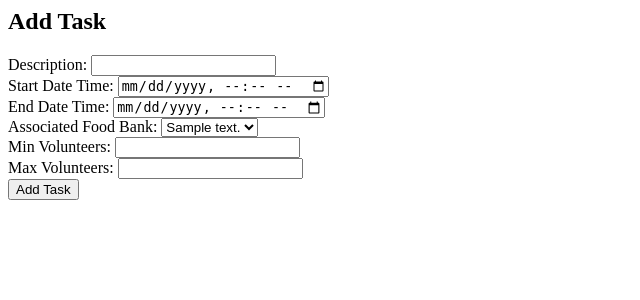
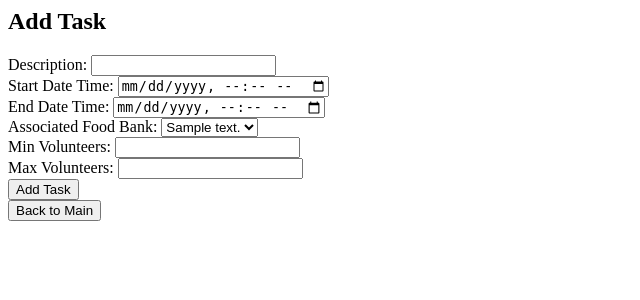
Before and after one commit to maxkooz/foodbank, a Django app: page /task/ in a window 1280 px wide. Shown: the part 207-507 px from the top of the page, without its empty margins (0-640 px from the left). Run offline with Django 4.2, Linux system fonts and the light colour scheme; tables that the repository leaves empty hold one stand-in row (values such as "Sample post").

Commit message:
Added back to main page button to each category's pg

```diff
--- a/foodbank/templates/FoodBank.html
+++ b/foodbank/templates/FoodBank.html
@@ -61,4 +61,6 @@
         <button type="submit" name="add">Add Food Bank</button>
     </form>
 </body>
+
+<button onclick="location.href='{% url 'main_page' %}'">Back to Main</button>
 </html>
--- a/foodbank/templates/FoodItem.html
+++ b/foodbank/templates/FoodItem.html
@@ -99,5 +99,7 @@
         </select><br>
         <button type="submit" name="add">Add Food Item</button>
     </form>
+
+<button onclick="location.href='{% url 'main_page' %}'">Back to Main</button>
 </body>
 </html>
--- a/foodbank/templates/distributed_food_item.html
+++ b/foodbank/templates/distributed_food_item.html
@@ -63,4 +63,6 @@
         <button type="submit" name="add">Add Distributed Food Item</button>
     </form>
 </body>
+
+<button onclick="location.href='{% url 'main_page' %}'">Back to Main</button>
 </html>
--- a/foodbank/templates/donator.html
+++ b/foodbank/templates/donator.html
@@ -51,4 +51,6 @@
         <button type="submit" name="add">Add Donator</button>
     </form>
 </body>
+
+<button onclick="location.href='{% url 'main_page' %}'">Back to Main</button>
 </html>
--- a/foodbank/templates/foodgroup.html
+++ b/foodbank/templates/foodgroup.html
@@ -38,5 +38,7 @@
         <input type="text" id="name" name="name"><br>
         <button type="submit" name="add">Add Food Group</button>
     </form>
+
+<button onclick="location.href='{% url 'main_page' %}'">Back to Main</button>
 </body>
 </html>
--- a/foodbank/templates/individual_shift.html
+++ b/foodbank/templates/individual_shift.html
@@ -58,3 +58,4 @@
     </select><br>
     <button type="submit" name="add">Add Individual Shift</button>
 </form>
+<button onclick="location.href='{% url 'main_page' %}'">Back to Main</button>
--- a/foodbank/templates/recipient_organization.html
+++ b/foodbank/templates/recipient_organization.html
@@ -63,4 +63,6 @@
         <button type="submit" name="add">Add Recipient Organization</button>
     </form>
 </body>
+
+<button onclick="location.href='{% url 'main_page' %}'">Back to Main</button>
 </html>
--- a/foodbank/templates/task.html
+++ b/foodbank/templates/task.html
@@ -75,4 +75,6 @@
         <button type="submit" name="add">Add Task</button>
     </form>
 </body>
+
+<button onclick="location.href='{% url 'main_page' %}'">Back to Main</button>
 </html>
--- a/foodbank/templates/transit.html
+++ b/foodbank/templates/transit.html
@@ -68,5 +68,7 @@
         <input type="number" id="current_available_capacity" name="current_available_capacity"><br>
         <button type="submit" name="add">Add Transit Schedule</button>
     </form>
+
+<button onclick="location.href='{% url 'main_page' %}'">Back to Main</button>
 </body>
 </html>
--- a/foodbank/templates/vehicle.html
+++ b/foodbank/templates/vehicle.html
@@ -63,5 +63,7 @@
         <input type="number" id="total_passenger_capacity" name="total_passenger_capacity"><br>
         <button type="submit" name="add">Add Vehicle</button>
     </form>
+
+<button onclick="location.href='{% url 'main_page' %}'">Back to Main</button>
 </body>
 </html>
--- a/foodbank/templates/volunteer.html
+++ b/foodbank/templates/volunteer.html
@@ -72,5 +72,8 @@
         <!-- Add other fields for new volunteer here -->
         <button type="submit" name="add">Add Volunteer</button>
     </form>
+
+    <button onclick="location.href='{% url 'main_page' %}'">Back to Main</button>
+
 </body>
 </html>
```
